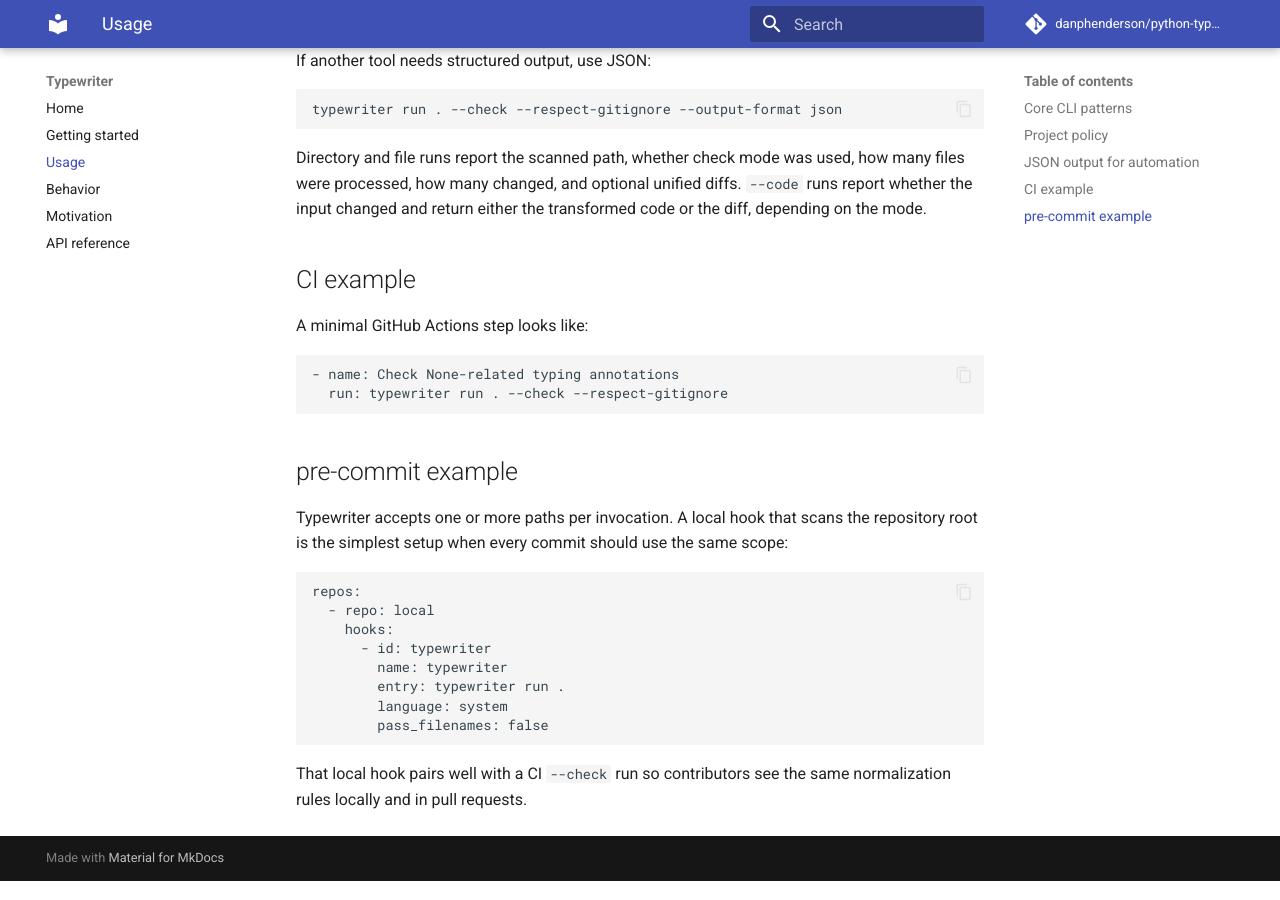
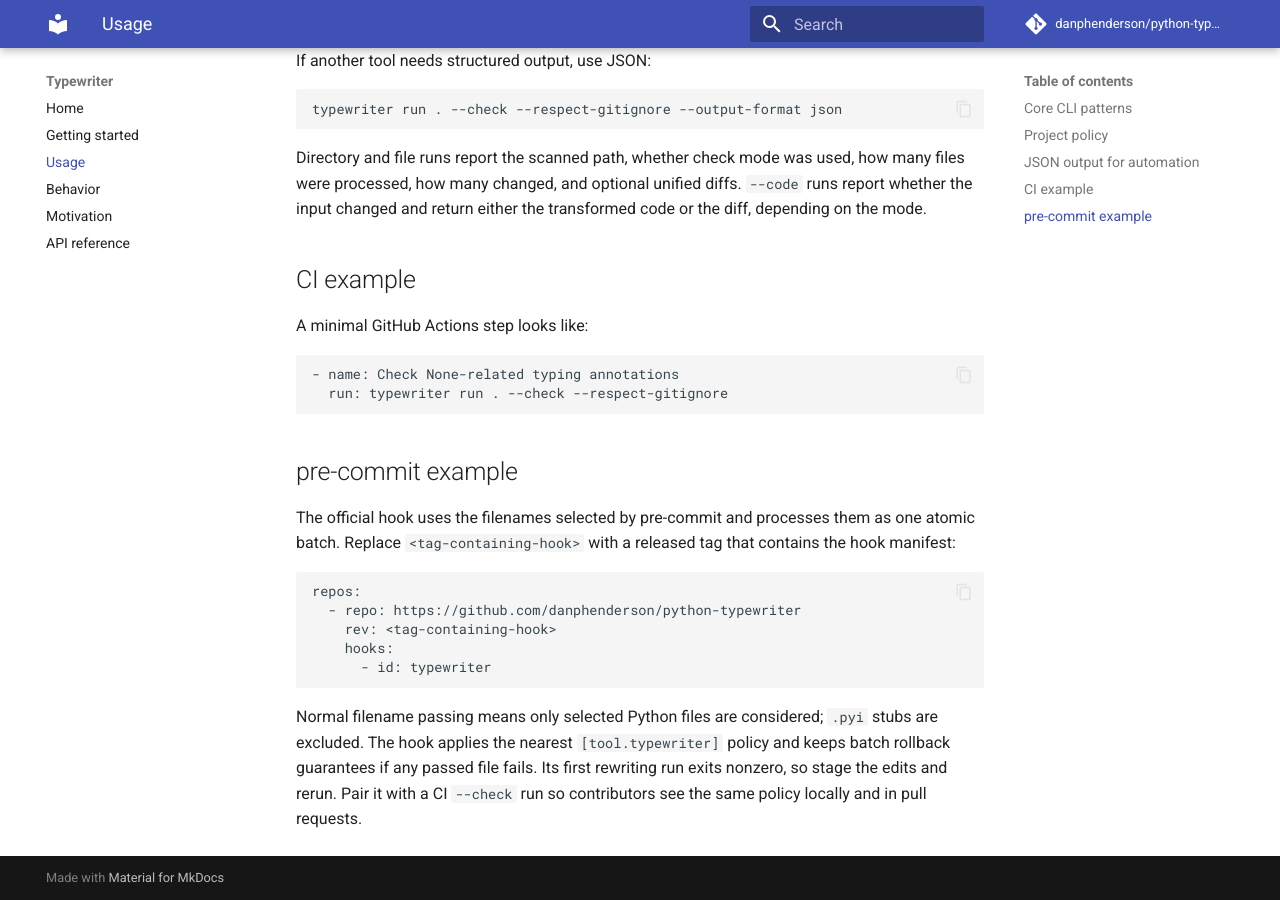
Before and after one commit to danphenderson/python-typewriter, an MkDocs documentation site: the page built from docs/usage.md, in a window 1280 px wide and 900 px high, scrolled down 1294 px. Built offline with MkDocs 1.6.1 and Material for MkDocs 9.7.7, drawn with Linux system fonts in a browser that asks for light colours; comment, search, counter and statistics services are not loaded.

Commit message:
feat: publish official pre-commit hook

````diff
--- a/docs/usage.md
+++ b/docs/usage.md
@@ -77,17 +77,20 @@
 
 ## pre-commit example
 
-Typewriter accepts one or more paths per invocation. A local hook that scans the repository root is the simplest setup when every commit should use the same scope:
+The official hook uses the filenames selected by pre-commit and processes them
+as one atomic batch. Replace `<tag-containing-hook>` with a released tag that
+contains the hook manifest:
 
 ```yaml
 repos:
-  - repo: local
+  - repo: https://github.com/danphenderson/python-typewriter
+    rev: <tag-containing-hook>
     hooks:
       - id: typewriter
-        name: typewriter
-        entry: typewriter run .
-        language: system
-        pass_filenames: false
 ```
 
-That local hook pairs well with a CI `--check` run so contributors see the same normalization rules locally and in pull requests.
+Normal filename passing means only selected Python files are considered; `.pyi`
+stubs are excluded. The hook applies the nearest `[tool.typewriter]` policy and
+keeps batch rollback guarantees if any passed file fails. Its first rewriting
+run exits nonzero, so stage the edits and rerun. Pair it with a CI `--check` run
+so contributors see the same policy locally and in pull requests.
````
Also changed, not shown: .pre-commit-hooks.yaml (added, +8 -0 lines), README.md (+11 -9 lines), 2 other files.
